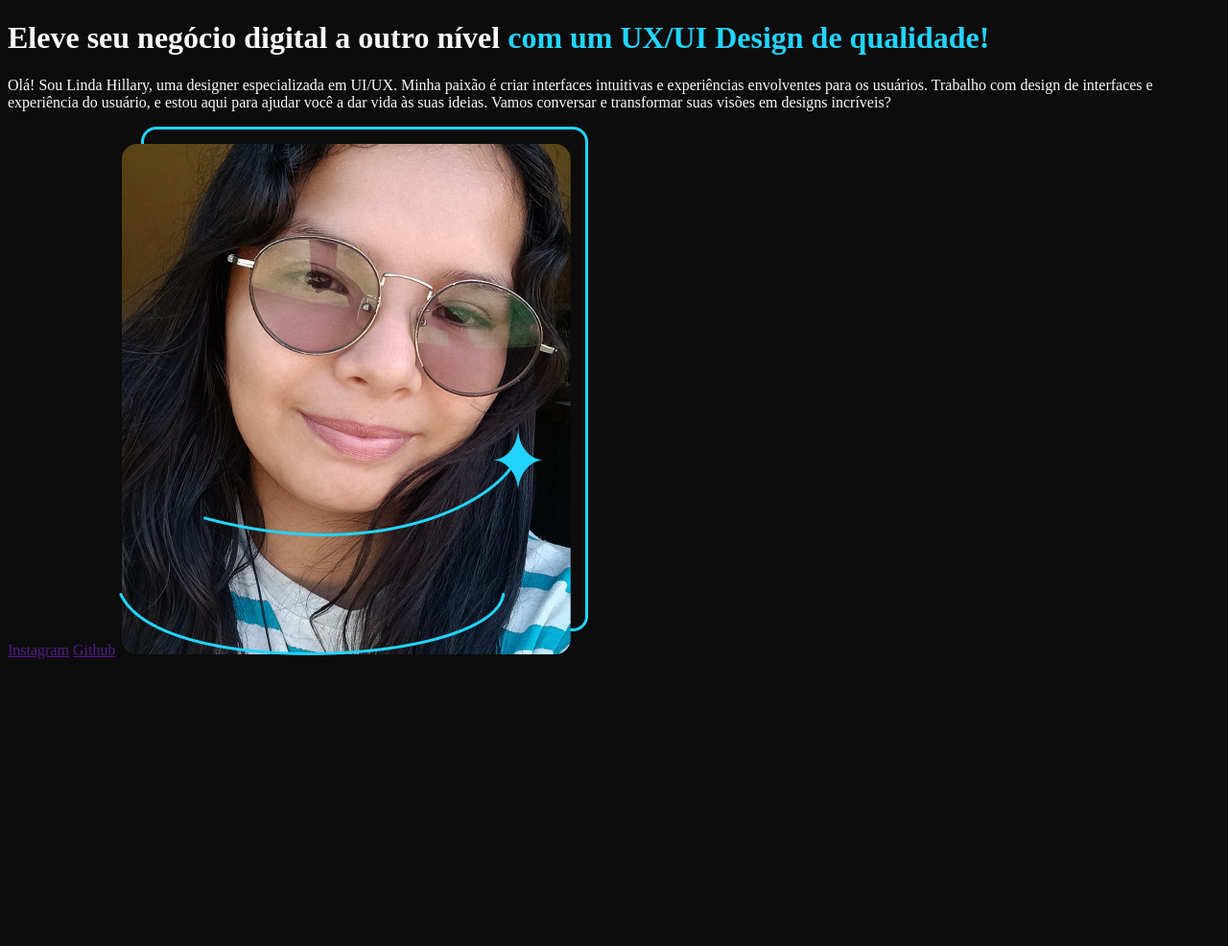
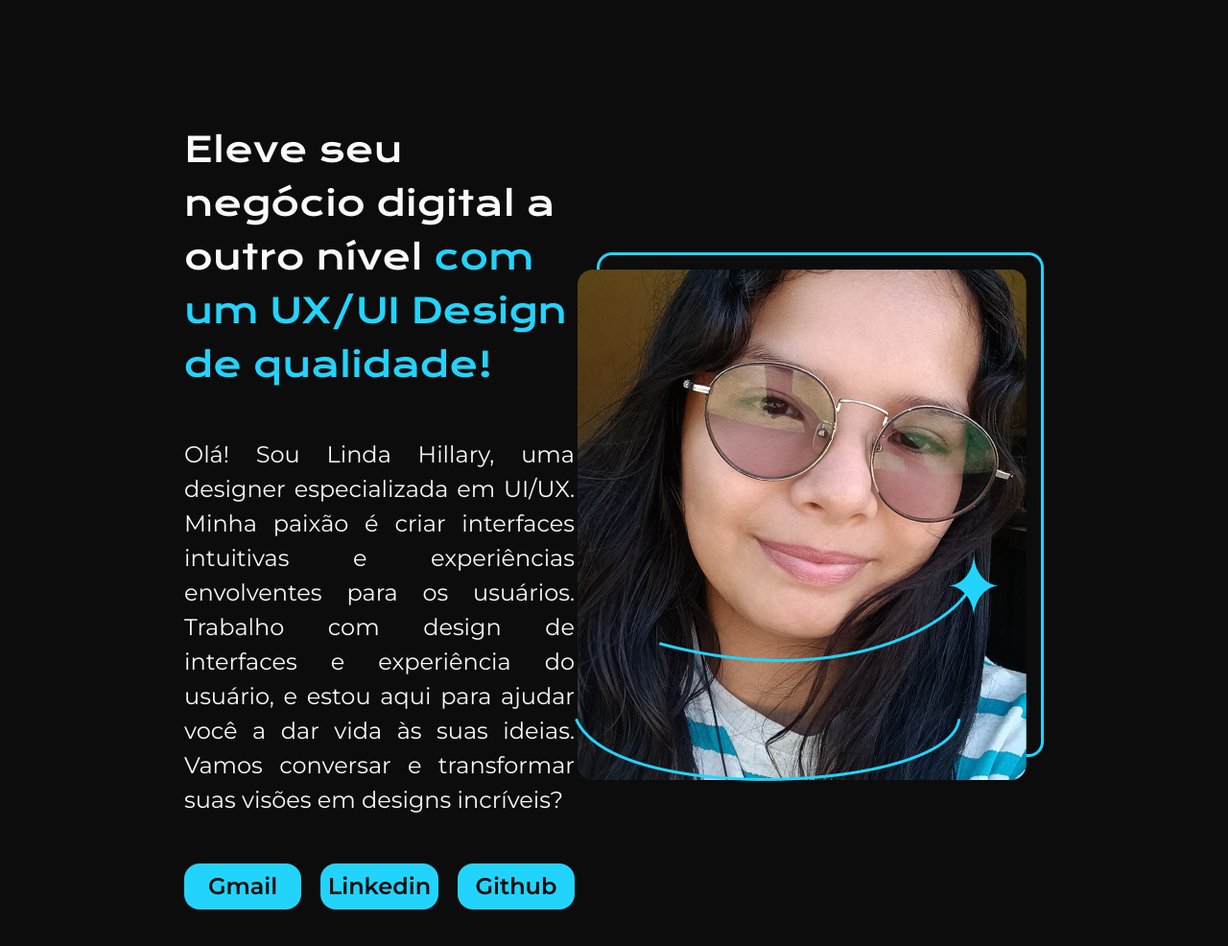
Before and after one commit to linda-brandao/meu-portfolio, a plain HTML site: page index.html in a window 1280 px wide. Shown: the whole page at 96% size. Before the commit the page ends 800 px from the top, so only its background shows below. Drawn offline with nearby package versions, Linux system fonts and the light colour scheme.

Commit message:
estilizando minha página principal

```diff
--- a/index.html
+++ b/index.html
@@ -4,15 +4,21 @@
     <meta charset="UTF-8">
     <meta name="viewport" content="width=device-width, initial-scale=1.0">
     <link rel="stylesheet" href="./styles/style.css">
+    <link rel="stylesheet" href="./styles/reset.css">
     <title>Portfólio</title>
 </head>
 <body>
     <header></header>
-    <main>
-        <h1>Eleve seu negócio digital a outro nível <strong>com um UX/UI Design de qualidade!</strong></h1>
-        <p>Olá! Sou Linda Hillary, uma designer especializada em UI/UX. Minha paixão é criar interfaces intuitivas e experiências envolventes para os usuários. Trabalho com design de interfaces e experiência do usuário, e estou aqui para ajudar você a dar vida às suas ideias. Vamos conversar e transformar suas visões em designs incríveis?</p>
-        <a href="">Instagram</a>
-        <a href="">Github</a>
+    <main class="container">
+        <section class="container__conteudo">
+            <h1 class="conteudo__titulo">Eleve seu negócio digital a outro nível <strong class="titulo__destaque">com um UX/UI Design de qualidade!</strong></h1>
+            <p class="conteudo__texto">Olá! Sou Linda Hillary, uma designer especializada em UI/UX. Minha paixão é criar interfaces intuitivas e experiências envolventes para os usuários. Trabalho com design de interfaces e experiência do usuário, e estou aqui para ajudar você a dar vida às suas ideias. Vamos conversar e transformar suas visões em designs incríveis?</p>
+            <div class="container__botoes">
+                <a class="botoes__link" href="">Gmail</a>
+                <a class="botoes__link" href="">Linkedin</a>
+                <a class="botoes__link" href="">Github</a>
+            </div>
+        </section>
         <img src="./imagens/perfil.png" alt="Foto da Linda Hillary sorrindo">
     </main>
     <footer></footer>
--- /dev/null
+++ b/styles/reset.css
@@ -0,0 +1,43 @@
+html, body, div, span, applet, object, iframe,
+h1, h2, h3, h4, h5, h6, p, blockquote, pre,
+a, abbr, acronym, address, big, cite, code,
+del, dfn, em, img, ins, kbd, q, s, samp,
+small, strike, strong, sub, sup, tt, var,
+b, u, i, center,
+dl, dt, dd, ol, ul, li,
+fieldset, form, label, legend,
+table, caption, tbody, tfoot, thead, tr, th, td,
+article, aside, canvas, details, embed,
+figure, figcaption, footer, header, hgroup,
+menu, nav, output, ruby, section, summary,
+time, mark, audio, video {
+	margin: 0;
+	padding: 0;
+	border: 0;
+	font-size: 100%;
+	font: inherit;
+	vertical-align: baseline;
+}
+/* HTML5 display-role reset for older browsers */
+article, aside, details, figcaption, figure,
+footer, header, hgroup, menu, nav, section {
+	display: block;
+}
+body {
+	line-height: 1;
+}
+ol, ul {
+	list-style: none;
+}
+blockquote, q {
+	quotes: none;
+}
+blockquote:before, blockquote:after,
+q:before, q:after {
+	content: '';
+	content: none;
+}
+table {
+	border-collapse: collapse;
+	border-spacing: 0;
+}
--- a/styles/style.css
+++ b/styles/style.css
@@ -1,8 +1,57 @@
+@import url('https://fonts.googleapis.com/css2?family=Krona+One&family=Montserrat:wght@400;600&display=swap');
+
 body {
+    height: 100vh;
+    box-sizing: border-box;
     background-color: #0C0C0C;
     color: #FAFAFA;
 }
 
-strong {
+.container {
+    display: flex;
+    align-items: center;
+    justify-content: space-between;
+    padding: 10% 15%;
+}
+
+.container__conteudo {
+    width: 55%;
+    display: flex;
+    flex-direction: column;
+    gap: 48px;
+}
+
+.conteudo__titulo {
+    font-size: 36px;
+    font-family: 'Krona One', sans-serif;
+    line-height: 56px;
+}
+
+.titulo__destaque {
     color: #22D4FD;
 }
+
+.conteudo__texto {
+    font-size: 24px;
+    font-family: 'Montserrat', sans-serif;
+    text-align: justify;
+    line-height: 36px;
+}
+
+.container__botoes {
+    display: flex;
+    justify-content: space-between;
+}
+
+.botoes__link {
+    background-color: #22D4FD;
+    width: 30%;
+    padding: 3% 0;
+    border-radius: 16px;
+    font-family: 'Montserrat', sans-serif;
+    font-size: 24px;
+    font-weight: 600;
+    text-align: center;
+    text-decoration: none;
+    color: #0C0C0C;
+}
```
